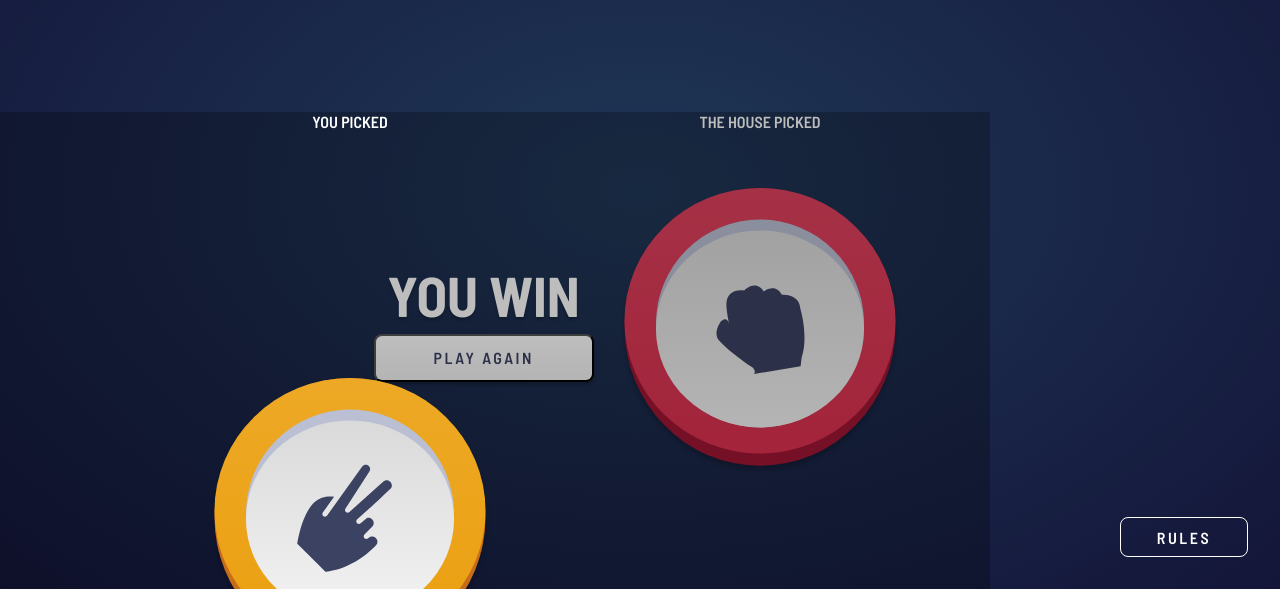
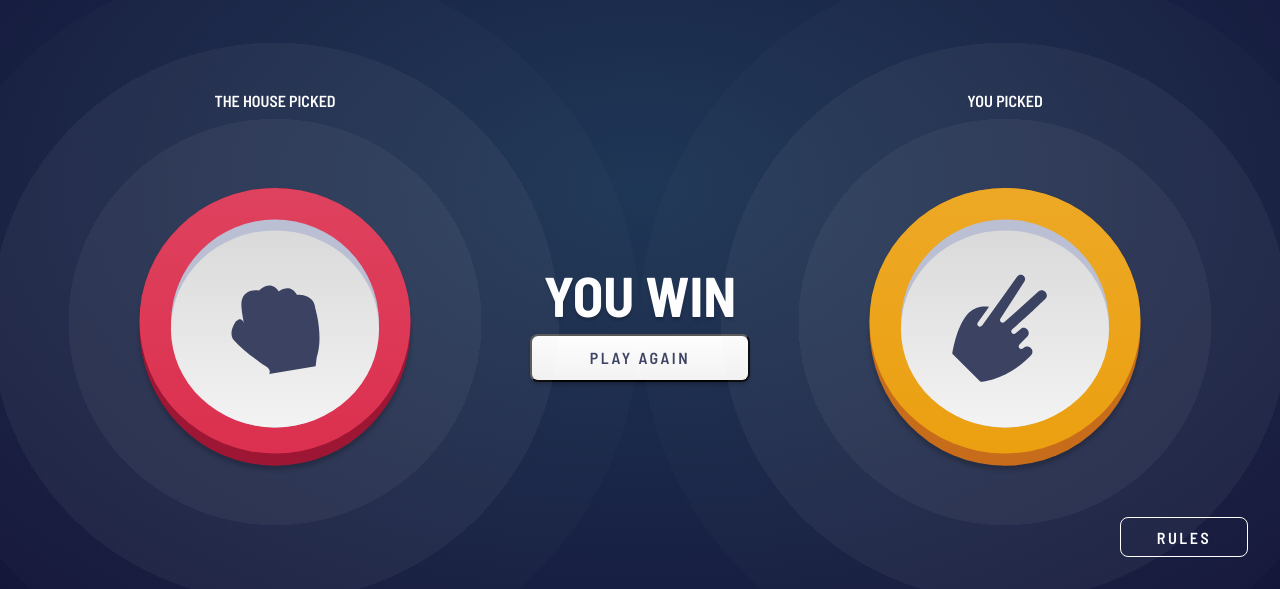
Before and after one commit to amt-theophilus-mercifield/rock-paper-scissors, a plain HTML site: page index.html in a window 1280 px wide. Shown: the part 211-800 px from the top of the page. Drawn offline with Linux system fonts and the light colour scheme.

Commit message:
lots of work on step 3 desktop only

```diff
--- a/index.html
+++ b/index.html
@@ -111,8 +111,37 @@
 
           <!-- Step Three -->
           <div id="step-three">
-            <div class="step-three-container">
-              <div class="left side-container">
+            <!-- <div class="step-three-container"> -->
+
+            <!-- Middle -->
+            <div class="middle">
+              <div class="middle-text">
+                <p id="win">YOU WIN</p>
+                <p id="lose" style="display: none">YOU LOSE</p>
+              </div>
+              <div class="middle-button">
+                <button>PLAY AGAIN</button>
+              </div>
+            </div>
+
+            <div id="side-container">
+              <!-- Right -->
+              <div class="right side-container win">
+                <div class="two-title">
+                  <p id="title-text">THE HOUSE PICKED</p>
+                </div>
+                <div class="two-icon-container">
+                  <!-- <img src="/extra/pre-house-icon.svg" alt="step-two-scissors"> -->
+                  <img
+                    class="step-two-choice"
+                    src="/extra/desktop-full-rock.svg"
+                    alt="computers-choice"
+                  />
+                </div>
+              </div>
+
+              <!-- Left -->
+              <div class="left side-container win">
                 <div class="two-title">
                   <p id="title-text">YOU PICKED</p>
                 </div>
@@ -125,32 +154,8 @@
                 </div>
               </div>
             </div>
-
-            <!--  -->
-            <div class="middle">
-              <div class="middle-text">
-                <p id="win">YOU WIN</p>
-                <p id="lose" style="display: none">YOU LOSE</p>
-              </div>
-              <div class="middle-button">
-                <button>PLAY AGAIN</button>
-              </div>
-            </div>
-            <!--  -->
-            <div class="right side-container">
-              <div class="two-title">
-                <p id="title-text">THE HOUSE PICKED</p>
-              </div>
-              <div class="two-icon-container">
-                <!-- <img src="/extra/pre-house-icon.svg" alt="step-two-scissors"> -->
-                <img
-                  class="step-two-choice"
-                  src="/extra/desktop-full-rock.svg"
-                  alt="computers-choice"
-                />
-              </div>
-            </div>
           </div>
+          <!-- Step Three End -->
         </div>
 
         <div class="footer">
--- a/style.css
+++ b/style.css
@@ -21,6 +21,7 @@ body {
     background: radial-gradient(hsl(214, 47%, 23%), hsl(237, 49%, 15%));
 
     position: relative;
+    overflow: hidden;
 }
 
 .main-container {
@@ -298,6 +299,8 @@ body {
     width: 100%;
 }
 
+
+
 .two-icon-container {
     display: flex;
     width: 100%;
@@ -312,22 +315,42 @@ body {
 }
 
 #step-three {
+    position: relative;
     display: flex;
-    /* width: 100%; */
+    justify-content: center;
+    align-items: center;
+    width: 100%;
     height: 100%;
-    gap: 20px;
 }
 
-.step-three-container {
-    display: flex;
+#title-text{
+    position: relative;
+    top: 128px;
+    /* border: 3px solid #DB2E4D;
+    background: #00000042; */
+}
 
+#side-container {
+    display: grid;
+    grid-template-columns: 730px 730px;
+    /* gap: 300px; */
+    /* width: ; */
+    height: 718px;
+    /* background: #00000042; */
+    position: absolute;
+    overflow: hidden;
+}
 
-    position: absolute;
-    top: 0; right: 0; bottom: 0; right: 0;
-    width: 100vw;
-    height: 100vh;
-    margin: 0 auto;
-    background: #00000042;
+.side-container.win {
+
+    border-radius: 50%;
+    background-image: radial-gradient(
+        rgba(210, 210, 210, 0.120) 40%,
+        rgba(210, 210, 210, 0.070) 40%,
+        rgba(210, 210, 210, 0.070) 55%,
+        rgba(210, 210, 210, 0.020) 55%
+    );
+    /* overflow: -moz-hidden-unscrollable; */
 }
 
 
@@ -385,22 +408,10 @@ body {
         rgba(210, 210, 210, 0.05) 55%
     );
 
-    /* opacity: 0.5; */
+
 }
 
 /* Hide and Display Steps */
-
-#step-one {
-    display: none;
-}
-
-#step-two {
-    display: none;
-}
-
-#step-three {
-    /* display: none; */
-}
 
 
 
@@ -534,7 +545,18 @@ body {
         justify-content: center;
     }
 
+}
 
+/* Hide and Display Steps */
 
+#step-one {
+    display: none;
+}
 
+#step-two {
+    display: none;
 }
+
+#step-three {
+    /* display: none; */
+}
```
